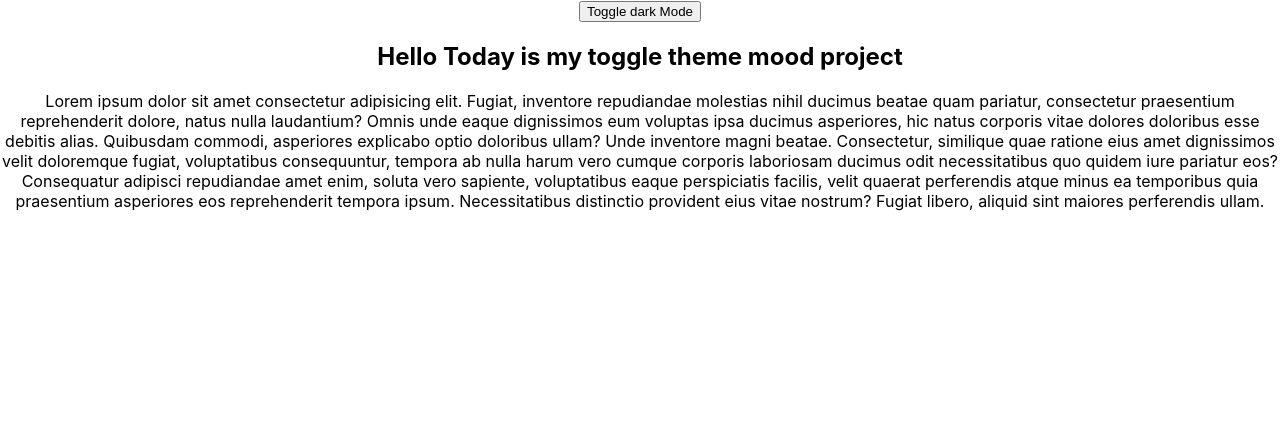
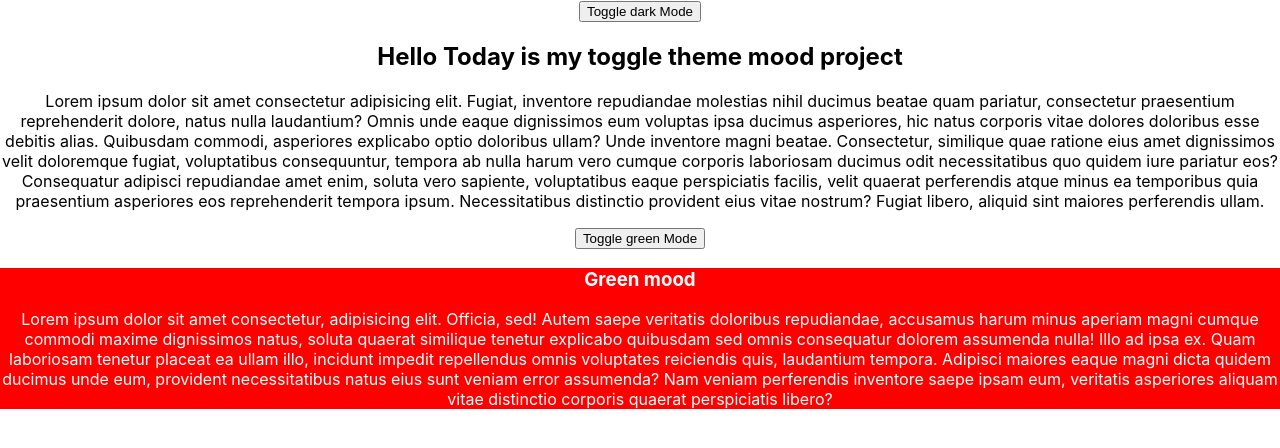
Before and after one commit to gift56/React-Learning, a React (Create React App) app in the folder my-app/: page / in a window 1280 px wide. Shown: the top 448 px of the page. Built offline with nearby package versions, Linux system fonts and the light colour scheme.

Commit message:
successfully changed mood

```diff
--- a/my-app/src/App.css
+++ b/my-app/src/App.css
@@ -9,3 +9,11 @@
   background-color: black;
   color: white;
 }
+.green {
+  background-color: green;
+  color: yellow;
+}
+.red {
+  background-color: red;
+  color: white;
+}
--- a/my-app/src/component/Count.jsx
+++ b/my-app/src/component/Count.jsx
@@ -2,19 +2,30 @@ import React, { useState } from "react";
 
 const Count = () => {
     const [dark, setDark] = useState(false);
+    const [myMood, setGreen] = useState(false);
 
     const toggleDarkMode = () => {
         setDark((current) => !current)
     }
+    const toggleGreenMode = () => {
+        setGreen((current) => !current)
+    }
 
     return (
-        <div className="background">
+        <div>
             <button onClick={toggleDarkMode}>Toggle dark Mode</button>
             <div className={dark ? "dark" : "light"}>
                 <h2>Hello Today is my toggle theme mood project</h2>
                 <p>Lorem ipsum dolor sit amet consectetur adipisicing elit. Fugiat, inventore repudiandae molestias nihil ducimus beatae quam pariatur, consectetur praesentium reprehenderit dolore, natus nulla laudantium? Omnis unde eaque dignissimos eum voluptas ipsa ducimus asperiores, hic natus corporis vitae dolores doloribus esse debitis alias. Quibusdam commodi, asperiores explicabo optio doloribus ullam? Unde inventore magni beatae. Consectetur, similique quae ratione eius amet dignissimos velit doloremque fugiat, voluptatibus consequuntur, tempora ab nulla harum vero cumque corporis laboriosam ducimus odit necessitatibus quo quidem iure pariatur eos? Consequatur adipisci repudiandae amet enim, soluta vero sapiente, voluptatibus eaque perspiciatis facilis, velit quaerat perferendis atque minus ea temporibus quia praesentium asperiores eos reprehenderit tempora ipsum. Necessitatibus distinctio provident eius vitae nostrum? Fugiat libero, aliquid sint maiores perferendis ullam.</p>
             </div>
-        </div>
+
+            <button onClick={toggleGreenMode}>Toggle green Mode</button>
+
+            <div className={myMood ? "green" : "red"}>
+                <h3>Green mood</h3>
+                <p>Lorem ipsum dolor sit amet consectetur, adipisicing elit. Officia, sed! Autem saepe veritatis doloribus repudiandae, accusamus harum minus aperiam magni cumque commodi maxime dignissimos natus, soluta quaerat similique tenetur explicabo quibusdam sed omnis consequatur dolorem assumenda nulla! Illo ad ipsa ex. Quam laboriosam tenetur placeat ea ullam illo, incidunt impedit repellendus omnis voluptates reiciendis quis, laudantium tempora. Adipisci maiores eaque magni dicta quidem ducimus unde eum, provident necessitatibus natus eius sunt veniam error assumenda? Nam veniam perferendis inventore saepe ipsam eum, veritatis asperiores aliquam vitae distinctio corporis quaerat perspiciatis libero?</p>
+            </div>
+        </div >
     )
 
 }
```
